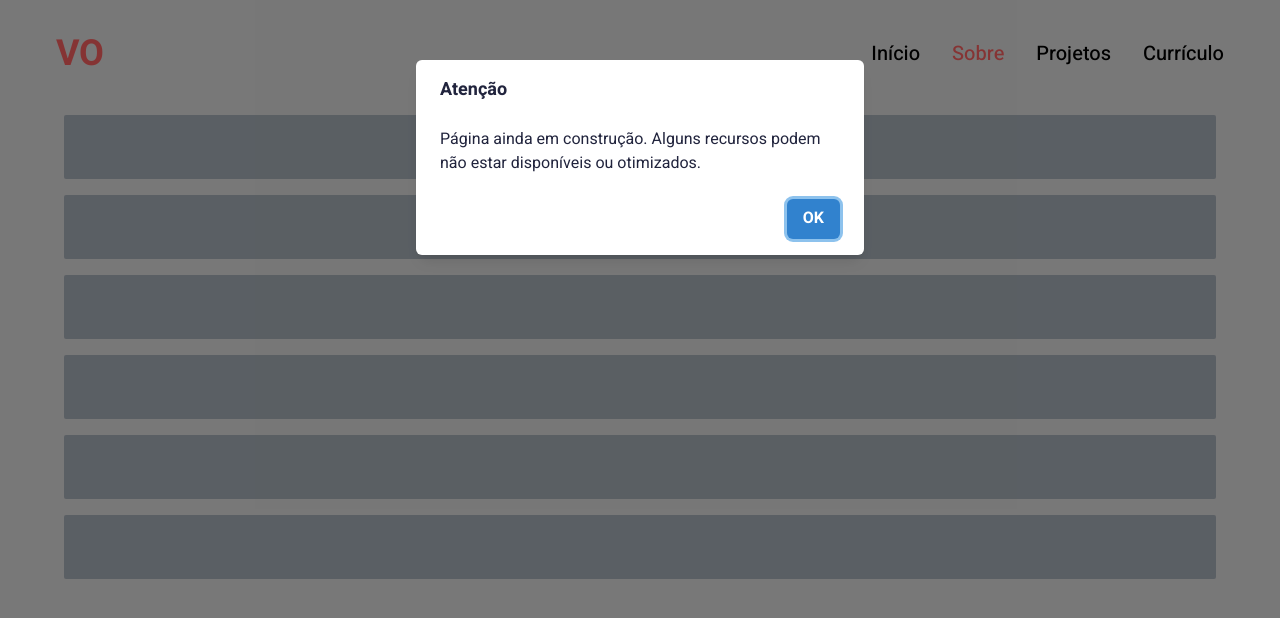
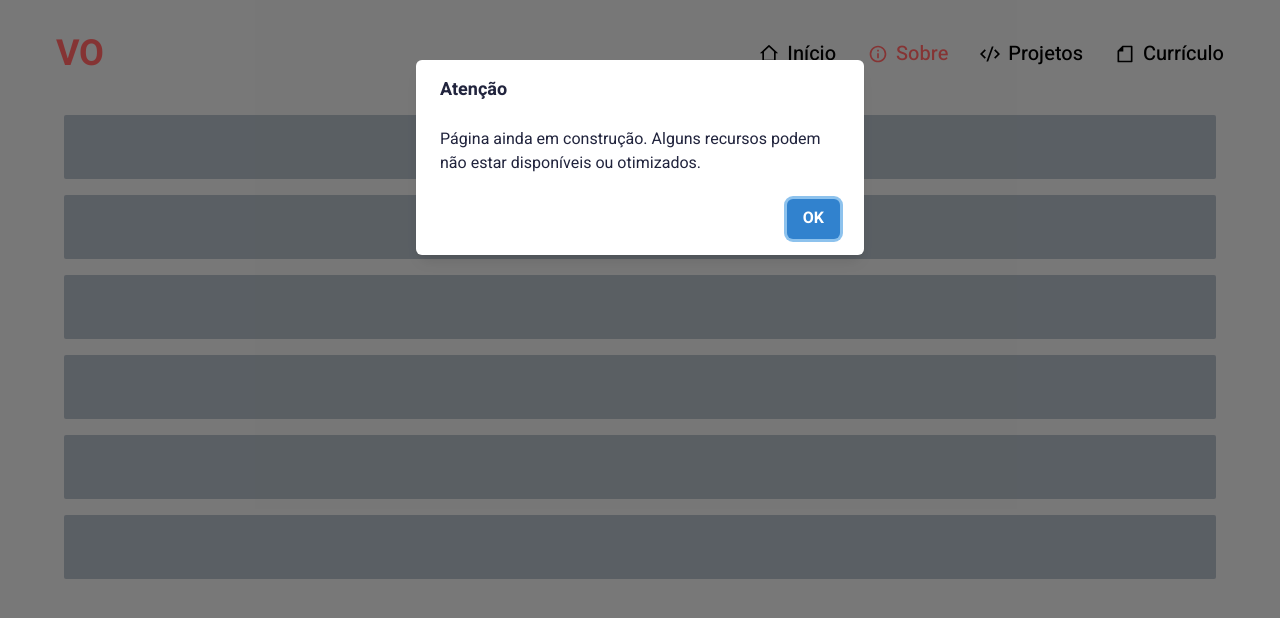
Before and after one commit to viniciusoliveiras/portfolio, a Next.js app: page /about in a window 1280 px wide. Shown: the top 618 px of the page. Built offline with nearby package versions, Linux system fonts and the light colour scheme.

Commit message:
Icones no menu

```diff
--- a/src/components/Header/HeaderNav.tsx
+++ b/src/components/Header/HeaderNav.tsx
@@ -1,8 +1,13 @@
 import React from 'react';
-import { Flex, useBreakpointValue } from '@chakra-ui/react';
+import { Flex, useBreakpointValue, Link } from '@chakra-ui/react';
 import { NavLink } from './NavLink';
-import { FaGithub, FaInstagram, FaLinkedin, FaRocket } from 'react-icons/fa';
-import { Link } from '@chakra-ui/react';
+import { FaGithub, FaInstagram, FaLinkedin } from 'react-icons/fa';
+import {
+  RiHome2Line,
+  RiInformationLine,
+  RiCodeSSlashLine,
+  RiFile2Line,
+} from 'react-icons/ri';
 
 export function HeaderNav() {
   const isWideVersion = useBreakpointValue({
@@ -20,27 +25,23 @@ export function HeaderNav() {
           fontWeight='medium'
           fontSize={{ sm: 'lg', lg: 'xl' }}
         >
-          <NavLink href='/home' mr='8'>
-            Início
+          <NavLink href='/home' mr='8' title='Início'>
+            <RiHome2Line />
           </NavLink>
-          <NavLink href='/about' mr='8'>
-            Sobre
+          <NavLink href='/about' mr='8' title='Sobre'>
+            <RiInformationLine />
           </NavLink>
-          <NavLink href='/projects' mr='8'>
-            Projetos
+          <NavLink href='/projects' mr='8' title='Projetos'>
+            <RiCodeSSlashLine />
           </NavLink>
-          <NavLink href='/resume' mr='14'>
-            Currículo
+          <NavLink href='/resume' mr='14' title='Currículo'>
+            <RiFile2Line />
           </NavLink>
         </Flex>
       )}
 
       {!isWideVersion && (
-        <Flex
-          flexDirection='column'
-          justify='space-around'
-          height='75vh'
-        >
+        <Flex flexDirection='column' justify='space-around' height='75vh'>
           <Flex
             w='100%'
             align='center'
@@ -48,15 +49,17 @@ export function HeaderNav() {
             fontSize='lg'
             flexDirection='column'
           >
-            <NavLink href='/home'>Início</NavLink>
-            <NavLink href='/about' mt='10'>
-              Sobre
+            <NavLink href='/home' title='Início'>
+              <RiHome2Line />
             </NavLink>
-            <NavLink href='/projects' mt='10'>
-              Projetos
+            <NavLink href='/about' mt='10' title='Sobre'>
+              <RiInformationLine />
             </NavLink>
-            <NavLink href='/resume' mt='10'>
-              Currículo
+            <NavLink href='/projects' mt='10' title='Projetos'>
+              <RiCodeSSlashLine />
+            </NavLink>
+            <NavLink href='/resume' mt='10' title='Currículo'>
+              <RiFile2Line />
             </NavLink>
           </Flex>
           <Flex justify='space-evenly'>
--- a/src/components/Header/NavLink.tsx
+++ b/src/components/Header/NavLink.tsx
@@ -3,23 +3,26 @@ import {
   Link as ChakraLink,
   LinkProps as ChakraLinkProps,
 } from '@chakra-ui/react';
+import { ReactNode } from 'react';
 import { ActiveLink } from '../ActiveLink';
 
 interface NavLinkProps extends ChakraLinkProps {
-  children: string;
+  children?: ReactNode;
+  title: string;
   href: string;
 }
 
-export function NavLink({ children, href, ...rest }: NavLinkProps) {
+export function NavLink({ children, title, href, ...rest }: NavLinkProps) {
   return (
     <ActiveLink href={href} passHref>
       <ChakraLink
         display='flex'
-        align='center'
+        alignItems='center'
+        justifyContent='center'
         {...rest}
-        justifyContent='center'
       >
-        <Text textAlign='center'>{children}</Text>
+        {children}
+        <Text ml='2'>{title}</Text>
       </ChakraLink>
     </ActiveLink>
   );
```
